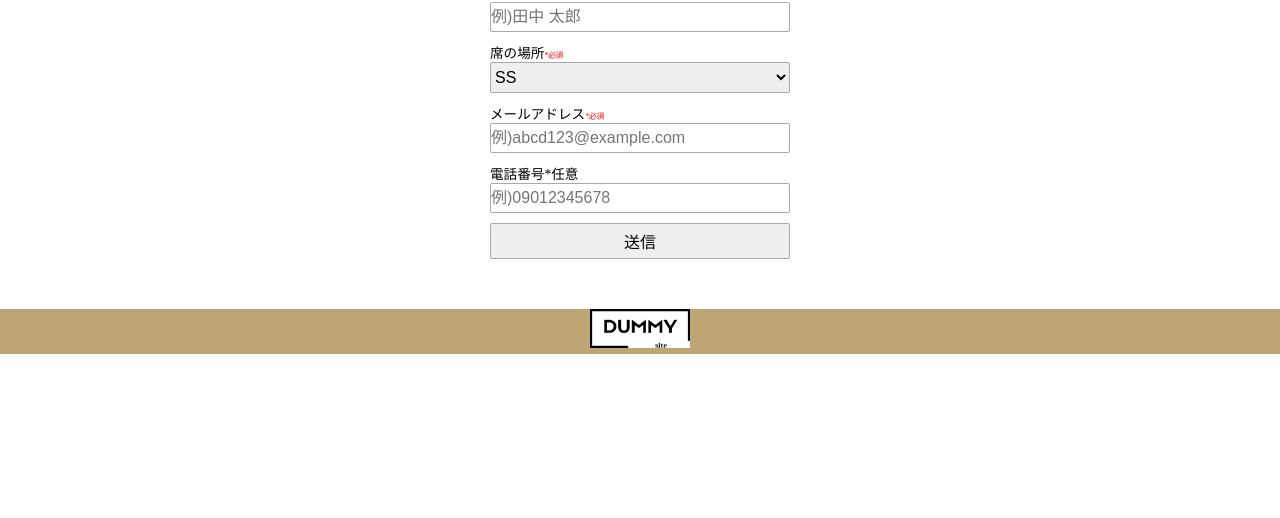
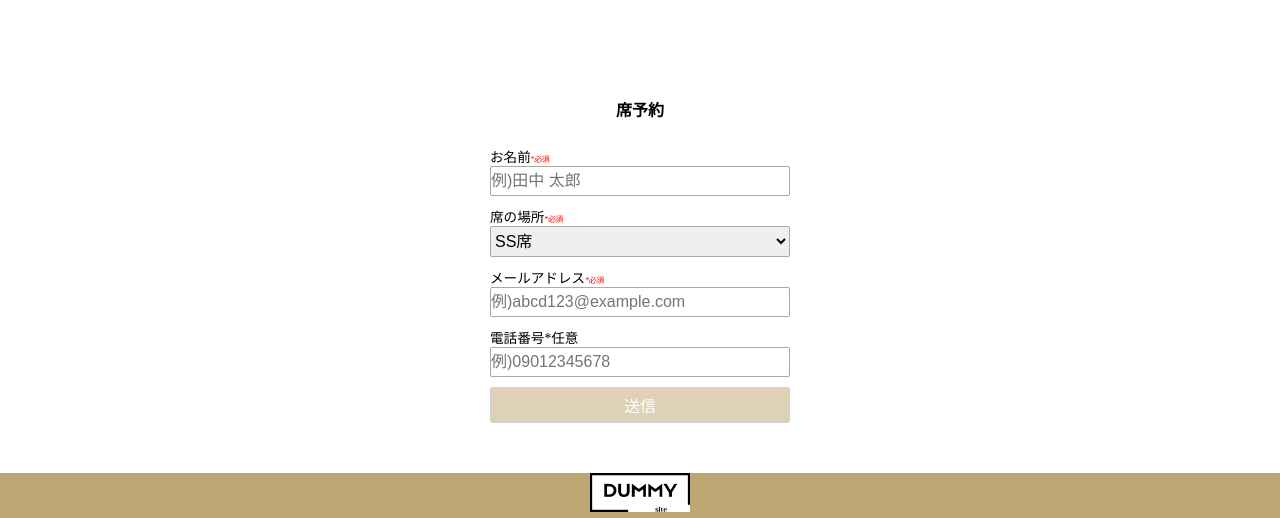
Before and after one commit to KazukiHosokawa2328/demo_week5, a PHP site: page / in a window 1280 px wide. Shown: the part 1993-2511 px from the top of the page. Before the commit the page ends 2347 px from the top, so only its background shows below. Run offline with PHP 8.4, Linux system fonts and the light colour scheme.

Commit message:
[add]css　ボタンの装飾

```diff
--- a/css/style.css
+++ b/css/style.css
@@ -19,9 +19,9 @@ a {
 /* 共通パーツ */
 .section-title {
   text-align: center;
-  margin-bottom: 15px;
-  font-size: 2rem;
-  margin-top: 50px;
+  font-size: 16px;
+  margin-bottom: 25px;
+  margin-top: 100px;
 }
 
 /* ヘッダー */
@@ -142,6 +142,7 @@ a {
 
 .about-title {
   font-size: 24px;
+  font-weight: bold;
 }
 
 .sub-title-about {
@@ -150,6 +151,8 @@ a {
 }
 
 /* schedule */
+.schedule-title {
+}
 .schedule-list-wrapper {
   text-align: center;
   margin: 0 auto;
@@ -230,6 +233,12 @@ select {
   margin-top: 10px;
 }
 
+.form-submit > input {
+  opacity: 0.5;
+  color: #fff;
+  background-color: #bea574;
+}
+
 /* footer */
 .footer {
   background-color: #bea574;
--- a/index.html
+++ b/index.html
@@ -116,11 +116,11 @@
                 >席の場所<span class="form-required">*必須</span></label
               >
               <select name="seat" id="seat" required>
-                <option value="SS">SS</option>
-                <option value="S">S</option>
-                <option value="A">A</option>
-                <option value="B">B</option>
-                <option value="C">C</option>
+                <option value="SS席">SS席</option>
+                <option value="S席">S席</option>
+                <option value="A席">A席</option>
+                <option value="B席">B席</option>
+                <option value="C席">C席</option>
               </select>
               <label for="email"
                 >メールアドレス<span class="form-required">*必須</span></label
```
